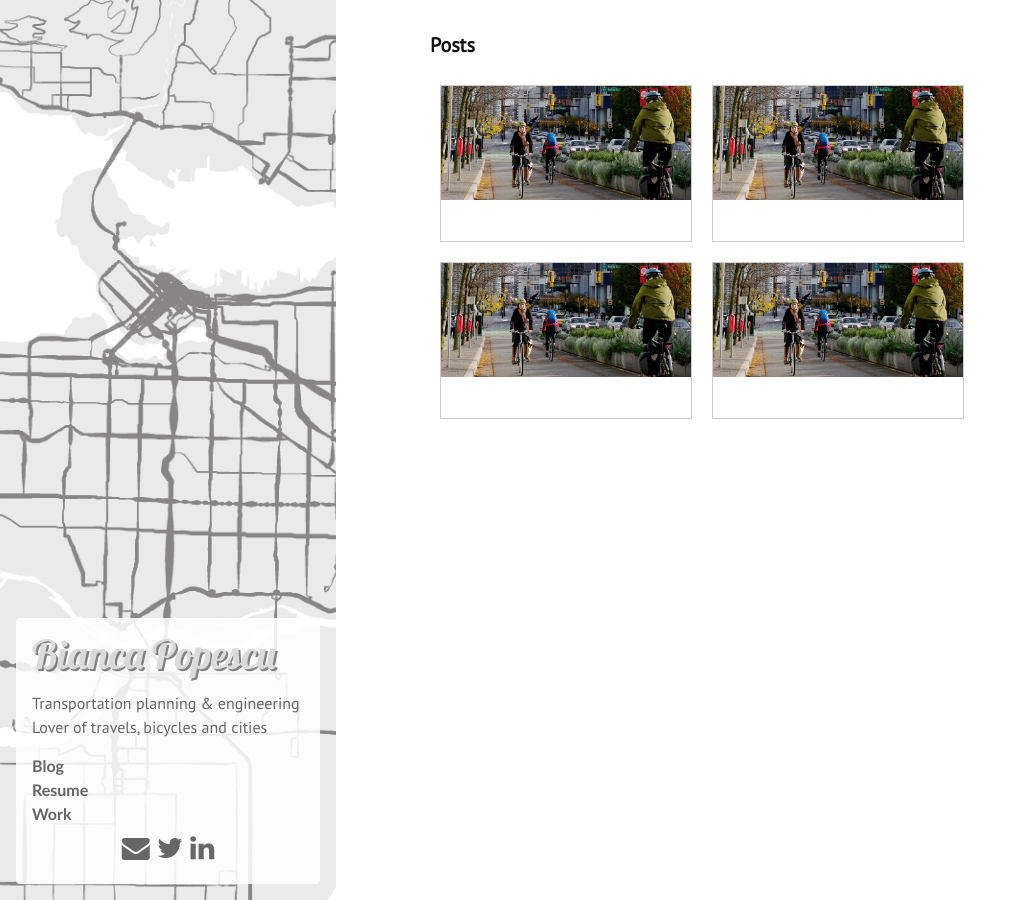
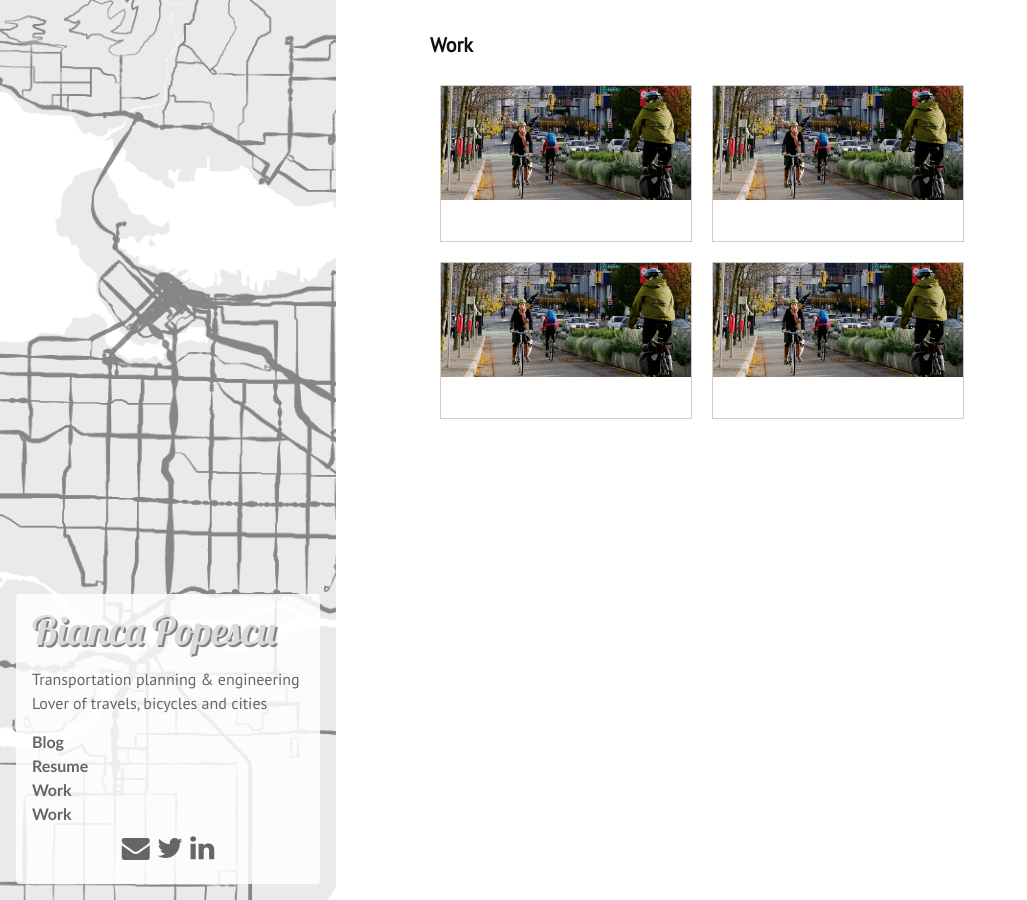
Before and after one commit to biancapopescu/biancapopescu.github.io, a Jekyll site: the page built from work.html, in a window 1280 px wide. Shown: the whole page, without its empty margins (0-1027 px from the left). Built offline with Jekyll 4.4.1, drawn with Linux system fonts in a browser that asks for light colours; nearby versions of some CDN libraries.

Commit message:
experiment

```diff
--- a/work.html
+++ b/work.html
@@ -1,10 +1,11 @@
 ---
 layout: default
+title: Work
+permalink: /work2/
 ---
 
-
 <div class="home">
-  <h1 class="page-heading">Posts</h1>
+  <h1 class="page-heading">Work</h1>
 
 	<a class="work-item" target="_blank" href="/blogData/Transportation_Sustainable_World.pdf">
 		<img src="/images/Safety_COV.jpeg" alt="Bicycle Safety: Infrastructure Analysis" />
```
